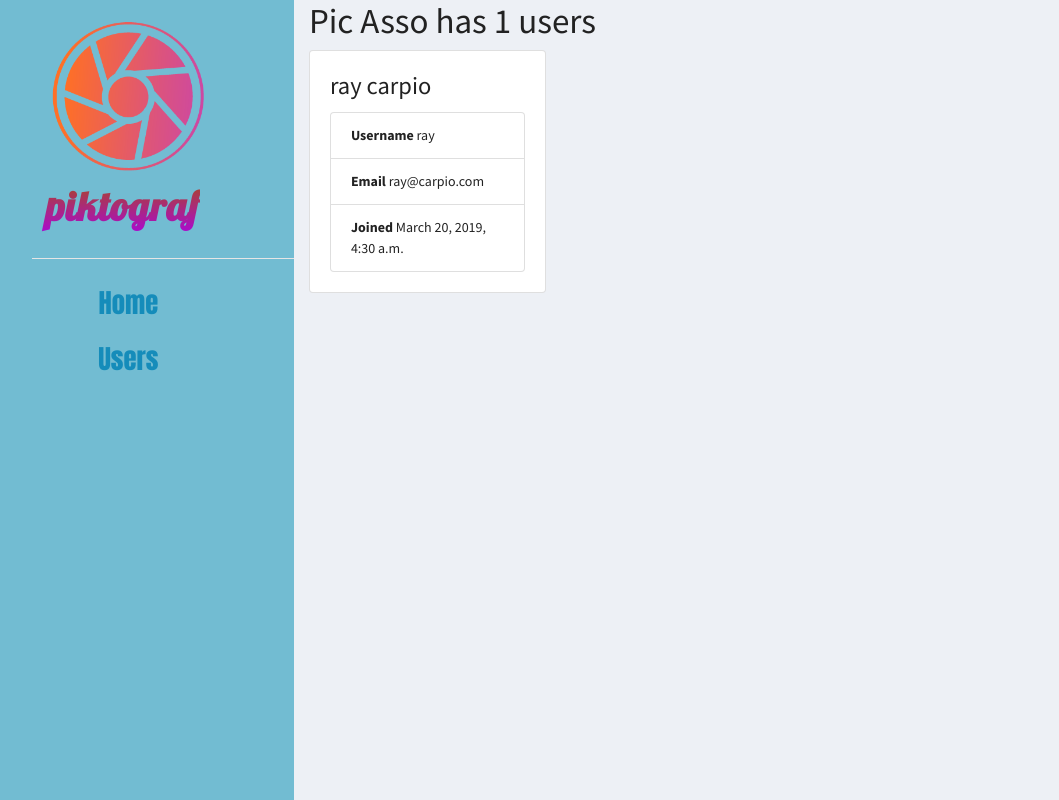
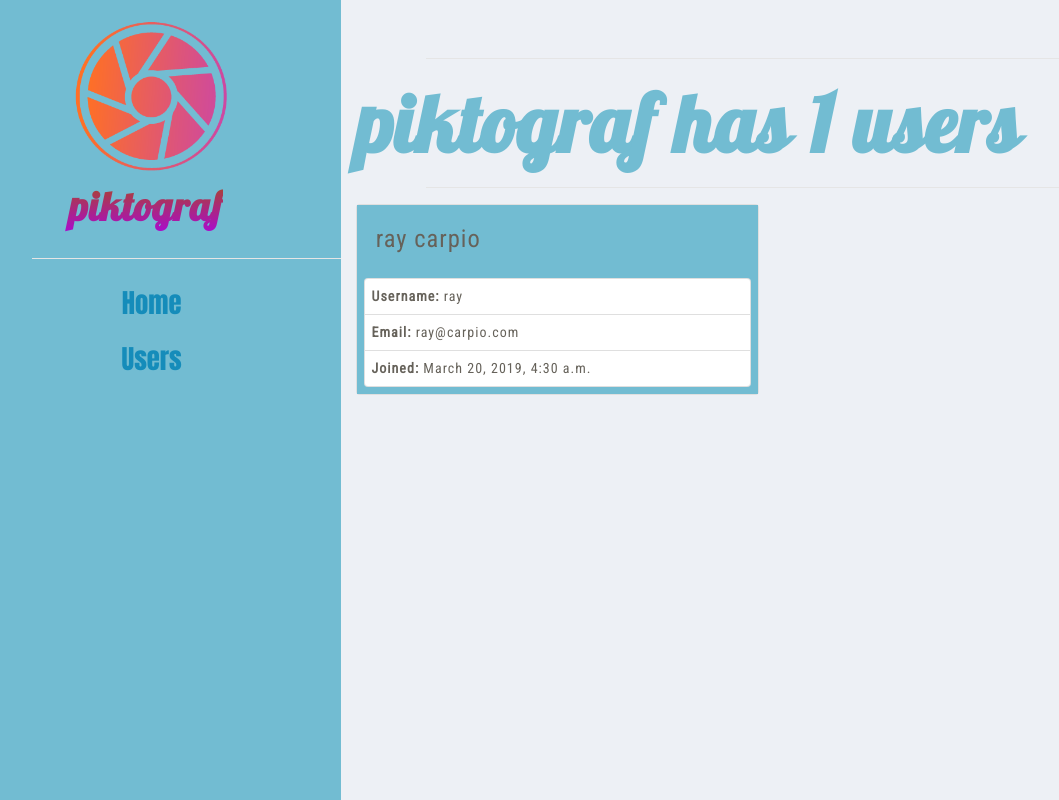
Before and after one commit to stevezlin/picasso_project, a Django app: page /users/ in a window 1280 px wide. Shown: the whole page, without its empty margins (38-1097 px from the left). Run offline with Django 3.2, Linux system fonts and the light colour scheme; data comes from the database, SQL or seed files in the repository; both versions use the stored data as it was after the commit; some libraries are stand-ins or nearby versions.

Commit message:
changed users page to make it more consistent with the rest of the pages

```diff
--- a/picassoapp/static/styles.css
+++ b/picassoapp/static/styles.css
@@ -19,13 +19,32 @@
 
 /*text for the profile section in feed.html */
 .profile {
-    color: #66625A;
+    color: #ffffff;
     font-family: 'Roboto Condensed', sans-serif;
     letter-spacing: 1px;
     font-size: 15pt;
-    border: 1px solid #72BCD2;
+    border: 1px solid white;
     padding: 0.5em;
-    background: #B9DADA;
+    background: #72BCD2;
+}
+
+div.card-body2 {
+	background-color: #72BCD2;
+	padding: 0.5em;
+}
+
+h3.card-title {
+	color: #66625A;
+    font-family: 'Roboto Condensed', sans-serif;
+    letter-spacing: 1px;
+    padding: 0.5em;
+}
+
+li.list-group-item {
+	color: #66625A;
+    font-family: 'Roboto Condensed', sans-serif;
+    letter-spacing: 1px;
+    padding: 0.5em;
 }
 
 /* text for registeration/login */
--- a/picassoapp/templates/pages/feed.html
+++ b/picassoapp/templates/pages/feed.html
@@ -3,7 +3,9 @@
 {% block title %}{{ username }} - Piktograf Feed{% endblock %}
 
 {% block content %}
-
+<br />
+<br />
+<hr>
 <center><h1 class="header-text">Welcome, {{ user }}!</h1></center>
 <hr>
 <div class="col">
--- a/picassoapp/templates/pages/user_list.html
+++ b/picassoapp/templates/pages/user_list.html
@@ -3,19 +3,21 @@
 {% block title %}Pic Asso Users{% endblock %}
 
 {% block content %}
-
-<h1>Pic Asso has {{ users|length }} users</h1>
-
+<br />
+<br />
+<hr />
+<h1 class="header-text">piktograf has {{ users|length }} users</h1>
+<hr />
 <div class="row">
     {% for user in users %}
         <div class="col-sm-12 col-md-6 col-lg-6 col-xl-6">
             <div class="card">
-                <div class="card-body">
+                <div class="card-body2">
                     <h3 class="card-title">{{ user.first_name }} {{ user.last_name }}</h3>
                     <ul class="list-group">
-                        <li class="list-group-item list"><strong>Username</strong> {{ user.username }}</li>
-                        <li class="list-group-item list"><strong>Email</strong> {{ user.email }}</li>
-                        <li class="list-group-item list"><strong>Joined</strong> {{ user.date_joined }}</li>
+                        <li class="list-group-item list"><strong>Username:</strong> {{ user.username }}</li>
+                        <li class="list-group-item list"><strong>Email:</strong> {{ user.email }}</li>
+                        <li class="list-group-item list"><strong>Joined:</strong> {{ user.date_joined }}</li>
                     </ul>
                 </div>
             </div>
```
Also changed, not shown: db.sqlite3, 4 other files.
